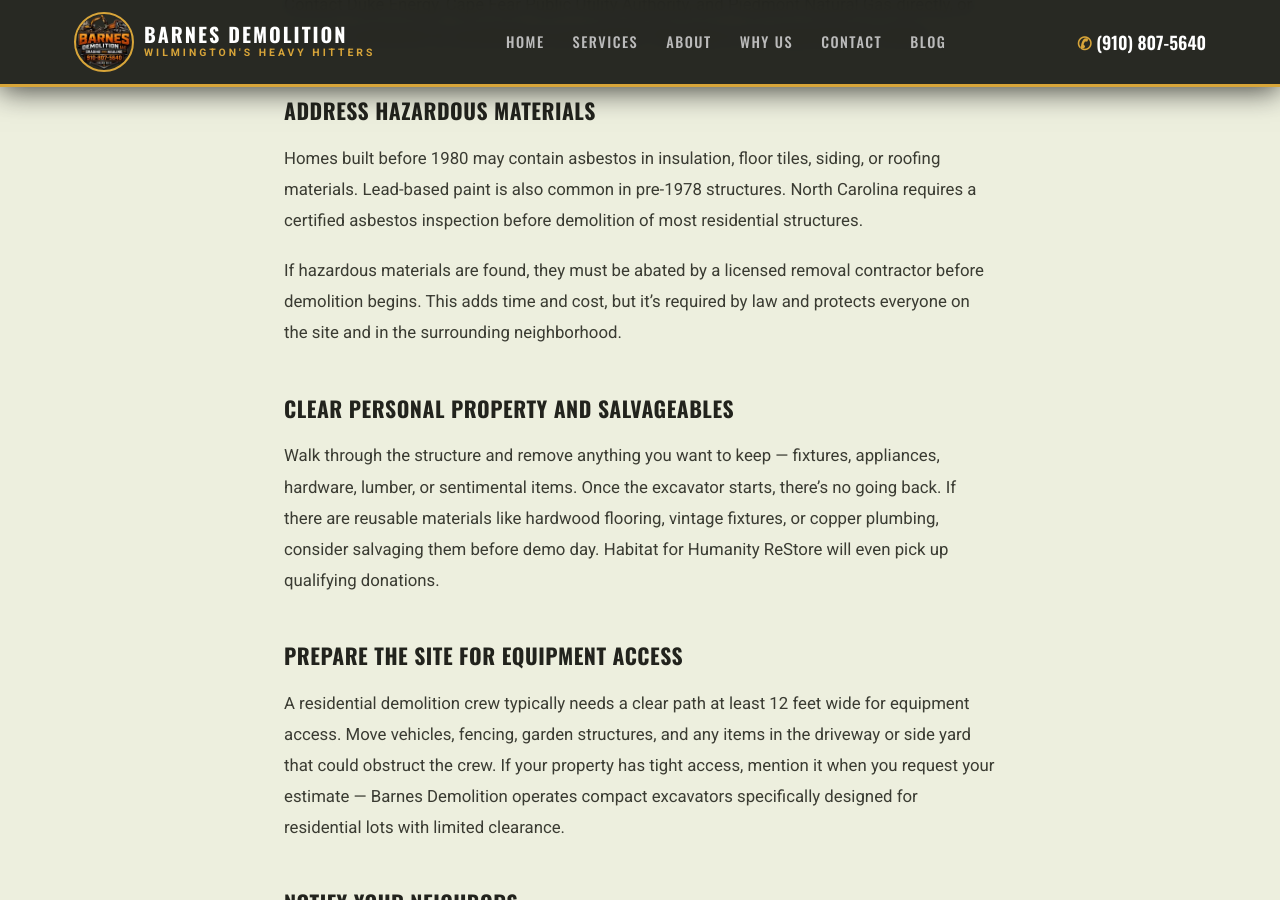
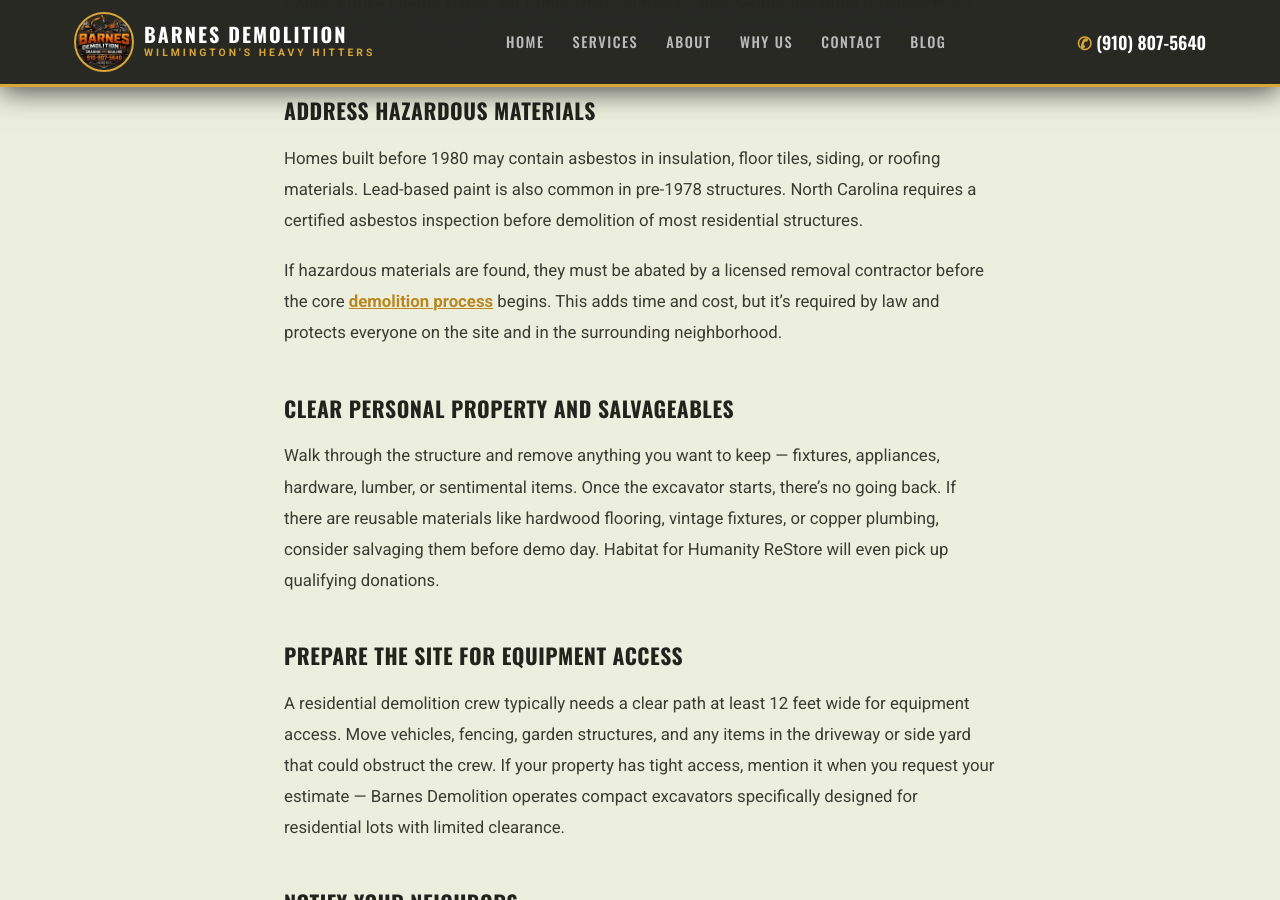
Before and after one commit to JimmyFlame77/Barnes-Demolition, a Jekyll site: the page built from _posts/2026-04-01-preparing-your-property-for-residential-demolition.md, in a window 1280 px wide and 900 px high, scrolled down 1600 px. Built offline with Jekyll 4.4.1, drawn with Linux system fonts in a browser that asks for light colours.

Commit message:
Update blog post: Preparing Your Property for Residential Demolition

```diff
--- a/_posts/2026-04-01-preparing-your-property-for-residential-demolition.md
+++ b/_posts/2026-04-01-preparing-your-property-for-residential-demolition.md
@@ -8,7 +8,6 @@ image: "/img/barnes-01.webp"
 excerpt: "A step-by-step guide to getting your property ready before the demolition crew arrives — permits, utilities, hazardous materials, and what to expect."
 description: "How to prepare your residential property for demolition in Wilmington, NC. Permits, utility disconnection, hazardous material removal, and site access tips from Barnes Demolition."
 ---
-
 Demolition day doesn't start when the excavator rolls in — it starts weeks before with proper preparation. Whether you're tearing down a deteriorated structure, clearing a lot for new construction, or removing an old mobile home, taking the right steps beforehand keeps your project on schedule, on budget, and fully compliant with local regulations.
 
 Here's what every Wilmington-area homeowner should know before the crew arrives.
@@ -29,7 +28,7 @@ Contact Duke Energy, Cape Fear Public Utility Authority, and Piedmont Natural Ga
 
 Homes built before 1980 may contain asbestos in insulation, floor tiles, siding, or roofing materials. Lead-based paint is also common in pre-1978 structures. North Carolina requires a certified asbestos inspection before demolition of most residential structures.
 
-If hazardous materials are found, they must be abated by a licensed removal contractor before demolition begins. This adds time and cost, but it's required by law and protects everyone on the site and in the surrounding neighborhood.
+If hazardous materials are found, they must be abated by a licensed removal contractor before the core [demolition process](https://barnesdemolition.com/guides/the-demolition-process-how-it-works-what-to-expect) begins. This adds time and cost, but it's required by law and protects everyone on the site and in the surrounding neighborhood.
 
 ## Clear Personal Property and Salvageables
 
```
